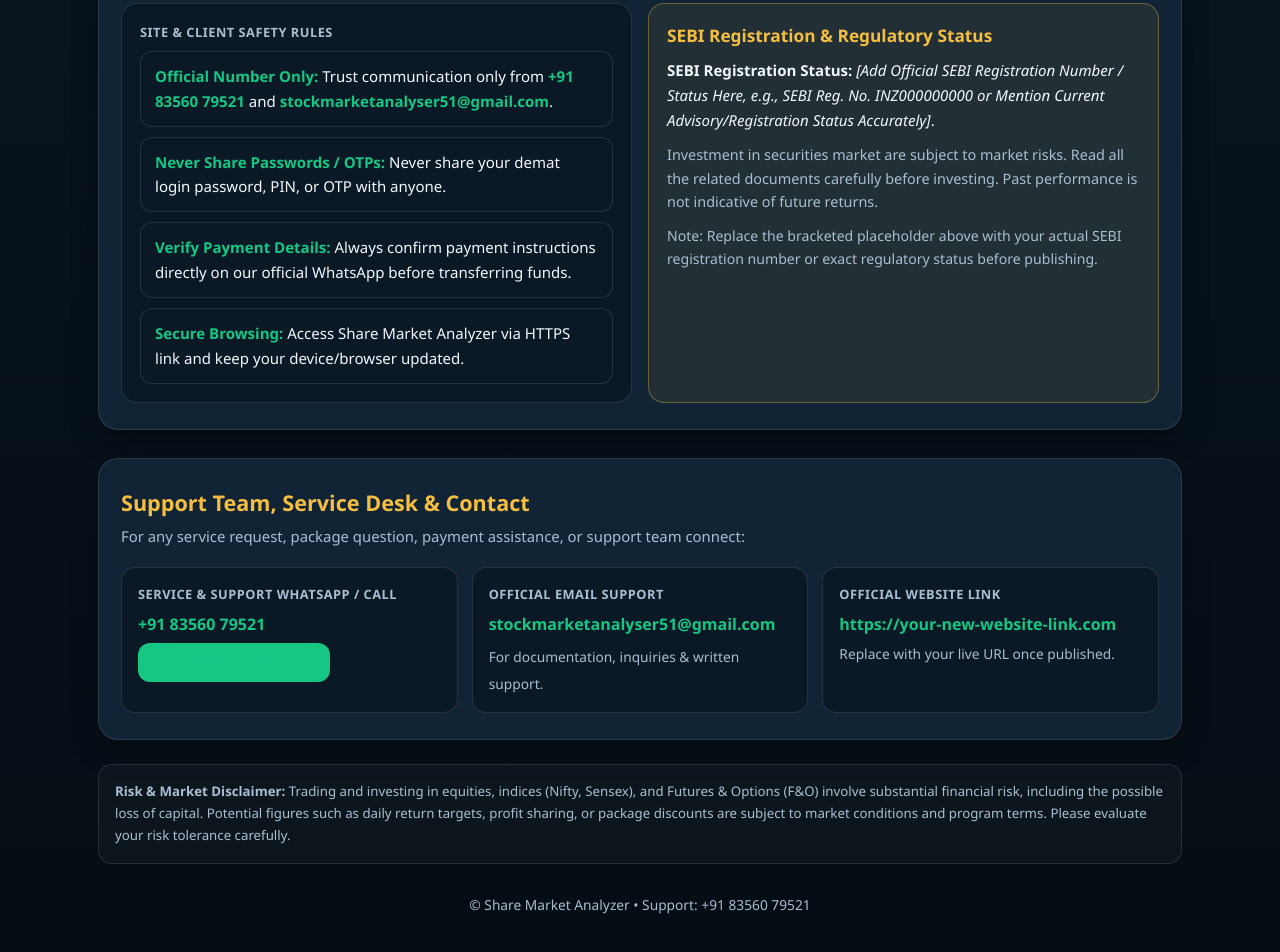
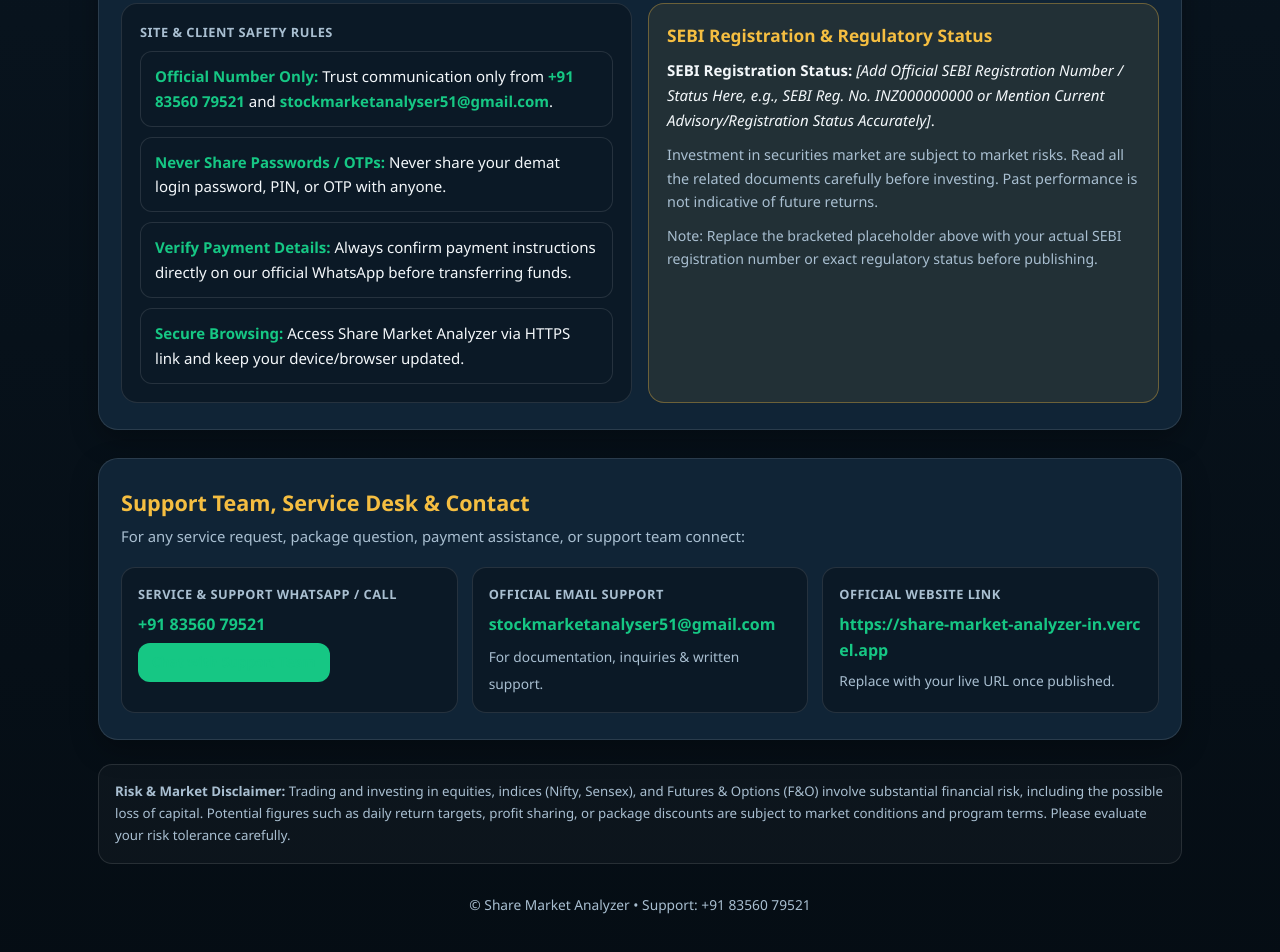
Before and after one commit to stockmarketanalyser51-sudo/share-Market-analyzer-, a plain HTML site: page index.html in a window 1280 px wide. Shown: the part 3016-3968 px from the top of the page. Drawn offline with Linux system fonts and the light colour scheme.

Commit message:
Update index.html

```diff
--- a/index.html
+++ b/index.html
@@ -784,8 +784,8 @@
         <div class="contact-card">
           <div class="label">Official Website Link</div>
           <!-- Apna naya live URL banne ke baad neeche wali link update kar lena -->
-          <a href="https://your-new-website-link.com" target="_blank" rel="noopener noreferrer">
-            https://your-new-website-link.com
+          <a href="https//share-market-analyzer-in.vercel.app" target="_blank" rel="noopener noreferrer">
+            https://share-market-analyzer-in.vercel.app
           </a>
           <p class="pkg-sub" style="margin-top: 6px;">Replace with your live URL once published.</p>
         </div>
```
